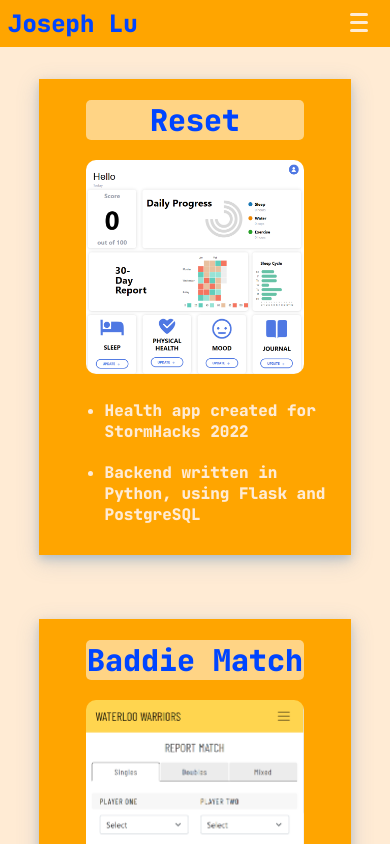
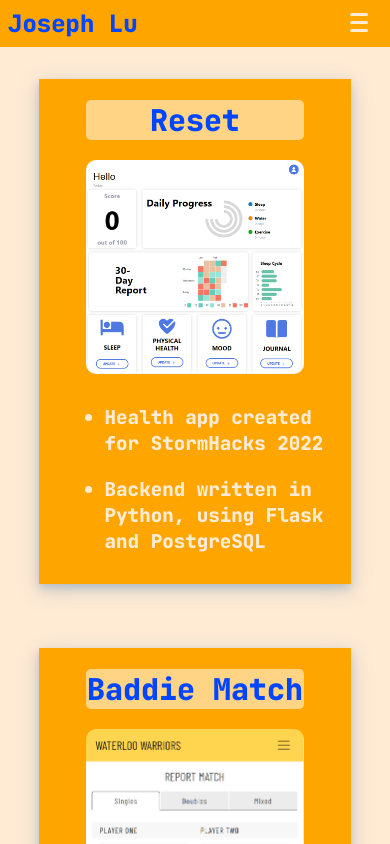
Before and after one commit to lu-joseph/lu-joseph.github.io, a JavaScript app: page /projects in a window 390 px wide. Shown: the top 844 px of the page. Built offline with nearby package versions, Linux system fonts and the light colour scheme.

Commit message:
Build run

```diff
--- a/src/css/ProjectEntry.css
+++ b/src/css/ProjectEntry.css
@@ -96,10 +96,6 @@ body {
     margin-bottom: 20px;
 }
 
-.text-container {
-    /* width: 40%; */
-}
-
 .image-container {
     width: 40%;
     display: flex;
@@ -133,11 +129,14 @@ body {
     div.entry-card {
         width: 80% !important;
     }
+    .details {
+        font-size: 1.3em;
+    }
 }
 
 @media (max-width: 768px) {
     .details {
-        font-size: 1em;
+        font-size: 1.2em;
     }
 
     .entry-container {
```
Also changed, not shown: 11 other files (tests, documents, lock files or other folders).
